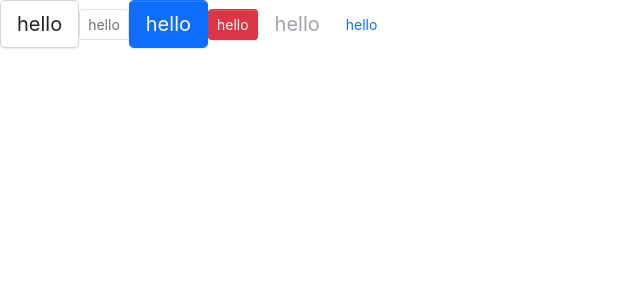
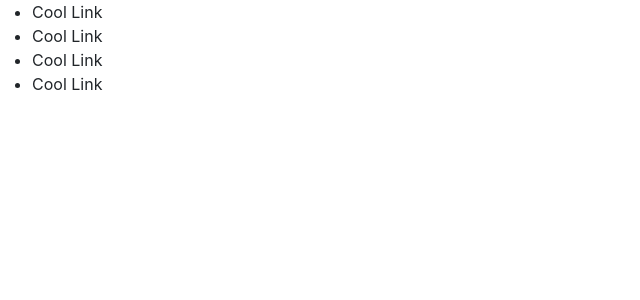
Before and after one commit to ravensroom/viking-ship, a React (Vite) app: page / in a window 1280 px wide. Shown: the top 300 px of the page, without its empty margins (0-640 px from the left). Built offline with nearby package versions, Linux system fonts and the light colour scheme.

Commit message:
Menu component skeleton

```diff
--- a/src/App.tsx
+++ b/src/App.tsx
@@ -1,37 +1,16 @@
-import Button, { ButtonSize, ButtonType } from './components/Button/button';
+import Menu from './components/Menu/menu';
+import MenuItem from './components/Menu/menuItem';
 import './App.css';
 
 function App() {
   return (
     <>
-      <Button onClick={() => alert(123)} size={ButtonSize.Large}>
-        hello
-      </Button>
-      <Button size={ButtonSize.Small} disabled>
-        hello
-      </Button>
-      <Button size={ButtonSize.Large} btnType={ButtonType.Primary}>
-        hello
-      </Button>
-      <Button size={ButtonSize.Small} btnType={ButtonType.Danger}>
-        hello
-      </Button>
-      <Button
-        disabled
-        size={ButtonSize.Large}
-        btnType={ButtonType.Link}
-        href="/"
-      >
-        hello
-      </Button>
-      <Button
-        size={ButtonSize.Small}
-        btnType={ButtonType.Link}
-        href="/"
-        target="_blank"
-      >
-        hello
-      </Button>
+      <Menu defaultIndex={0}>
+        <MenuItem>Cool Link</MenuItem>
+        <MenuItem>Cool Link</MenuItem>
+        <MenuItem>Cool Link</MenuItem>
+        <MenuItem>Cool Link</MenuItem>
+      </Menu>
     </>
   );
 }
--- /dev/null
+++ b/src/components/Menu/menu.tsx
@@ -0,0 +1,38 @@
+import React from 'react';
+import classNames from 'classnames';
+
+type MenuMode = 'horizontal' | 'vertical';
+
+export interface MenuProps {
+  defaultIndex?: number;
+  className?: string;
+  mode?: MenuMode;
+  style?: React.CSSProperties;
+  onSelect?: (selectedNumber: number) => void;
+  children?: React.ReactNode;
+}
+
+const Menu: React.FC<MenuProps> = ({
+  defaultIndex,
+  className,
+  mode,
+  style,
+  onSelect,
+  children,
+}) => {
+  const classes = classNames('viking-menu', className, {
+    'menu-vertical': mode === 'vertical',
+  });
+  return (
+    <ul className={classes} style={style}>
+      {children}
+    </ul>
+  );
+};
+
+Menu.defaultProps = {
+  defaultIndex: 0,
+  mode: 'horizontal',
+};
+
+export default Menu;
--- /dev/null
+++ b/src/components/Menu/menuItem.tsx
@@ -0,0 +1,29 @@
+import React from 'react';
+import classNames from 'classnames';
+
+export interface MenuItemProps {
+  index?: number;
+  disabled?: boolean;
+  className?: string;
+  style?: React.CSSProperties;
+  children?: React.ReactNode;
+}
+
+const MenuItem: React.FC<MenuItemProps> = ({
+  index,
+  disabled,
+  className,
+  style,
+  children,
+}) => {
+  const classes = classNames('menu-item', className, {
+    'is-disabled': disabled,
+  });
+  return (
+    <li className={classes} style={style}>
+      {children}
+    </li>
+  );
+};
+
+export default MenuItem;
```
